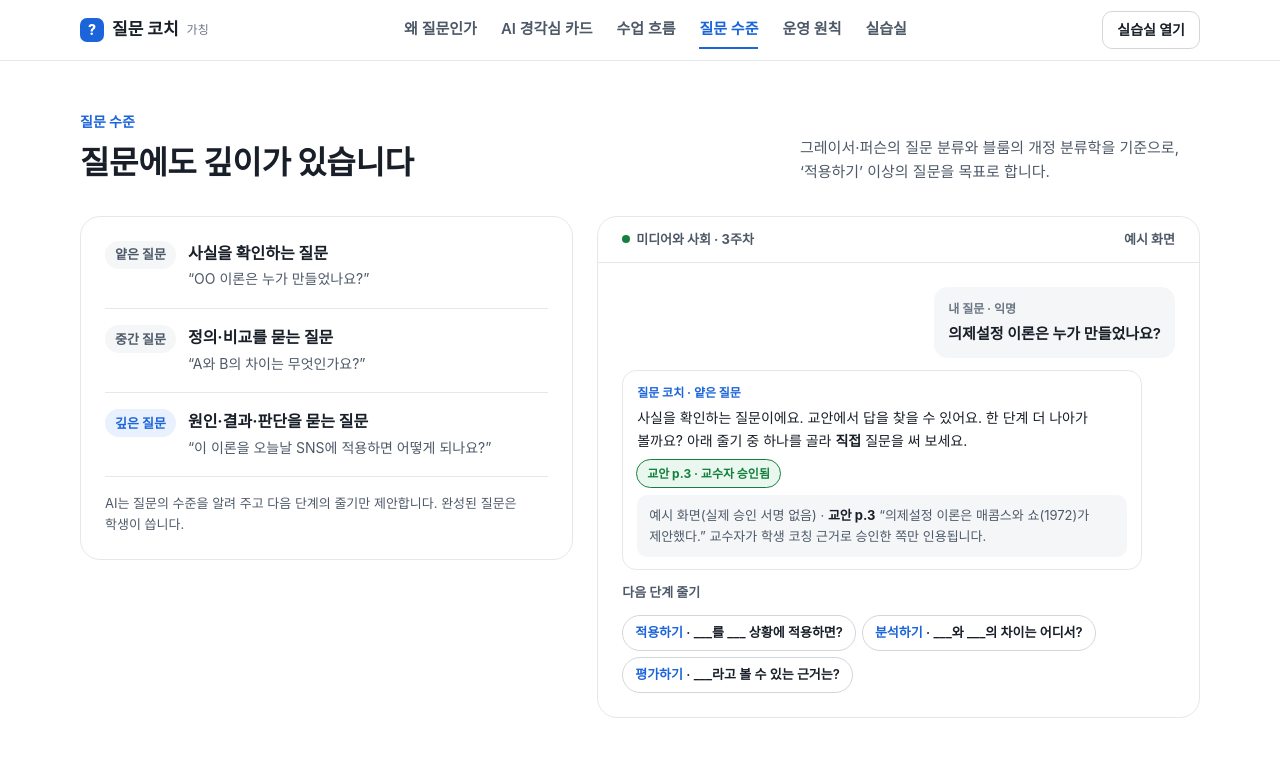
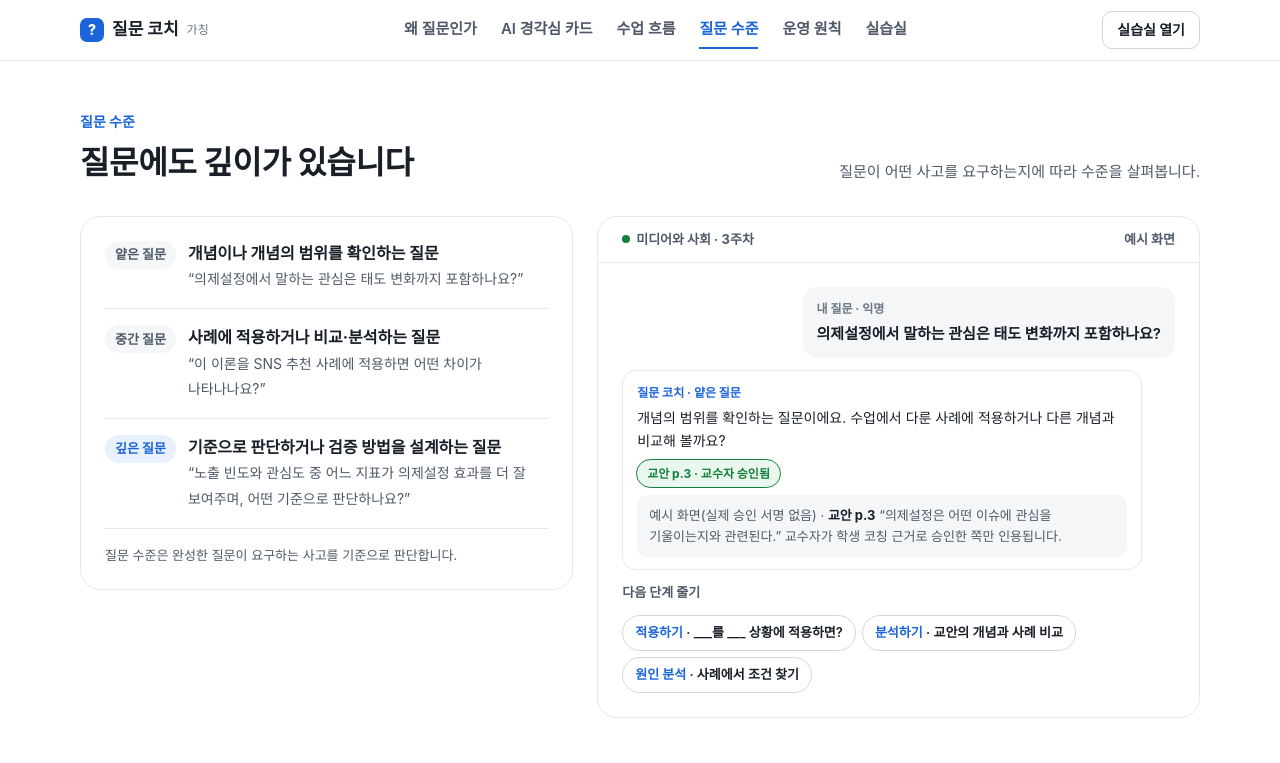
Before and after one commit to twentyjun-doctum/LearningX, a plain HTML site: page frontend/levels.html in a window 1280 px wide. Both pictures are taken after a click on the button "교안 p.3 · 교수자 승인됨". Shown: the top 763 px of the page. Drawn offline with Linux system fonts and the light colour scheme; a web font is replaced by a local one.

Commit message:
Align question guide examples with assessment levels (#63)
Co-authored-by: Codex <codex@openai.com>

```diff
--- a/frontend/levels.html
+++ b/frontend/levels.html
@@ -36,34 +36,34 @@
   <div class="wrap">
     <div class="sec-head">
       <div><span class="eyebrow">질문 수준</span><h2>질문에도 깊이가 있습니다</h2></div>
-      <p>그레이서·퍼슨의 질문 분류와 블룸의 개정 분류학을 기준으로, ‘적용하기’ 이상의 질문을 목표로 합니다.</p>
+      <p>질문이 어떤 사고를 요구하는지에 따라 수준을 살펴봅니다.</p>
     </div>
     <div class="ladder">
       <div class="card">
-        <div class="lv"><span class="tag">얕은 질문</span><div><b>사실을 확인하는 질문</b><span class="eg">“OO 이론은 누가 만들었나요?”</span></div></div>
-        <div class="lv"><span class="tag">중간 질문</span><div><b>정의·비교를 묻는 질문</b><span class="eg">“A와 B의 차이는 무엇인가요?”</span></div></div>
-        <div class="lv"><span class="tag deep">깊은 질문</span><div><b>원인·결과·판단을 묻는 질문</b><span class="eg">“이 이론을 오늘날 SNS에 적용하면 어떻게 되나요?”</span></div></div>
-        <p class="levels-note">AI는 질문의 수준을 알려 주고 다음 단계의 줄기만 제안합니다. 완성된 질문은 학생이 씁니다.</p>
+        <div class="lv"><span class="tag">얕은 질문</span><div><b>개념이나 개념의 범위를 확인하는 질문</b><span class="eg">“의제설정에서 말하는 관심은 태도 변화까지 포함하나요?”</span></div></div>
+        <div class="lv"><span class="tag">중간 질문</span><div><b>사례에 적용하거나 비교·분석하는 질문</b><span class="eg">“이 이론을 SNS 추천 사례에 적용하면 어떤 차이가 나타나나요?”</span></div></div>
+        <div class="lv"><span class="tag deep">깊은 질문</span><div><b>기준으로 판단하거나 검증 방법을 설계하는 질문</b><span class="eg">“노출 빈도와 관심도 중 어느 지표가 의제설정 효과를 더 잘 보여주며, 어떤 기준으로 판단하나요?”</span></div></div>
+        <p class="levels-note">질문 수준은 완성한 질문이 요구하는 사고를 기준으로 판단합니다.</p>
       </div>
 
       <div class="card coach" aria-label="질문 코치 예시">
         <div class="bar"><span class="live">미디어와 사회 · 3주차</span><span>예시 화면</span></div>
         <div class="body">
-          <div class="bubble me"><small>내 질문 · 익명</small>의제설정 이론은 누가 만들었나요?</div>
+          <div class="bubble me"><small>내 질문 · 익명</small>의제설정에서 말하는 관심은 태도 변화까지 포함하나요?</div>
           <div class="bubble ai">
             <small>질문 코치 · 얕은 질문</small>
-            <p>사실을 확인하는 질문이에요. 교안에서 답을 찾을 수 있어요. 한 단계 더 나아가 볼까요? 아래 줄기 중 하나를 골라 <b>직접</b> 질문을 써 보세요.</p>
+            <p>개념의 범위를 확인하는 질문이에요. 수업에서 다룬 사례에 적용하거나 다른 개념과 비교해 볼까요?</p>
             <button class="cite" type="button" aria-expanded="false" aria-controls="cite-pop">교안 p.3 · 교수자 승인됨</button>
-            <div class="cite-pop" id="cite-pop" hidden>예시 화면(실제 승인 서명 없음) · <b>교안 p.3</b> “의제설정 이론은 매콤스와 쇼(1972)가 제안했다.” 교수자가 학생 코칭 근거로 승인한 쪽만 인용됩니다.</div>
+            <div class="cite-pop" id="cite-pop" hidden>예시 화면(실제 승인 서명 없음) · <b>교안 p.3</b> “의제설정은 어떤 이슈에 관심을 기울이는지와 관련된다.” 교수자가 학생 코칭 근거로 승인한 쪽만 인용됩니다.</div>
           </div>
           <span class="stems-label" id="stems-label">다음 단계 줄기</span>
           <div class="stems" role="group" aria-labelledby="stems-label">
             <button class="stem" type="button" aria-pressed="false" data-t="의제설정 이론을 ___ 상황에 적용하면 어떻게 되나요?"><b>적용하기</b> · ___를 ___ 상황에 적용하면?</button>
-            <button class="stem" type="button" aria-pressed="false" data-t="의제설정 이론과 ___의 차이는 어디서 생기나요?"><b>분석하기</b> · ___와 ___의 차이는 어디서?</button>
-            <button class="stem" type="button" aria-pressed="false" data-t="오늘날에도 ___라고 볼 수 있는 근거는 무엇인가요?"><b>평가하기</b> · ___라고 볼 수 있는 근거는?</button>
+            <button class="stem" type="button" aria-pressed="false" data-t="의제설정 이론과 ___의 차이는 어디서 생기나요?"><b>분석하기</b> · 교안의 개념과 사례 비교</button>
+            <button class="stem" type="button" aria-pressed="false" data-t="교안의 ___ 사례에서는 ___가 어떤 조건에서 나타나나요?"><b>원인 분석</b> · 사례에서 조건 찾기</button>
           </div>
           <form class="compose" id="compose" hidden novalidate>
-            <label class="field-label" for="q2">빈칸(___)을 내 생각으로 채워 질문을 완성하세요</label>
+            <label class="field-label" for="q2">빈칸(___)에 교안의 개념이나 수업 사례를 넣어 주세요</label>
             <textarea id="q2" maxlength="200" aria-describedby="q2-err q2-count"></textarea>
             <p class="err" id="q2-err" aria-live="polite"></p>
             <div class="row"><span class="count" id="q2-count">0 / 200</span><button class="btn sm" type="submit">질문 제출</button></div>
```
Also changed, not shown: frontend/assets/qu-student.js (+10 -9 lines), frontend/tests/smoke.mjs (+2 -1 lines).
